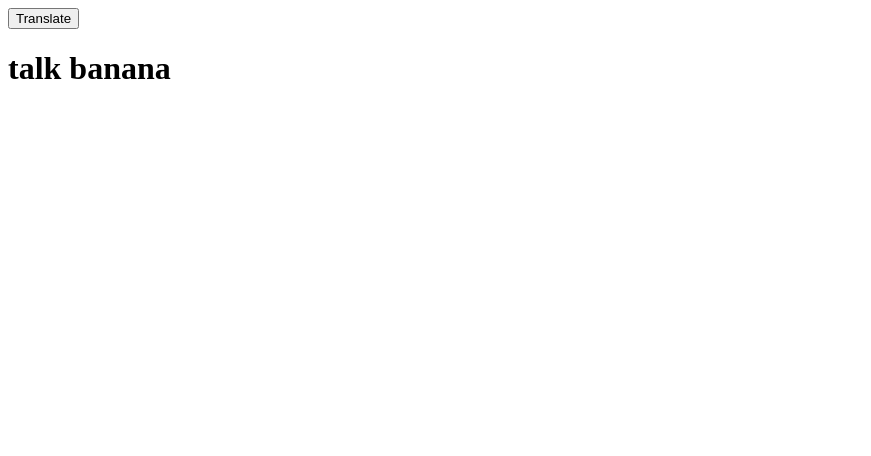
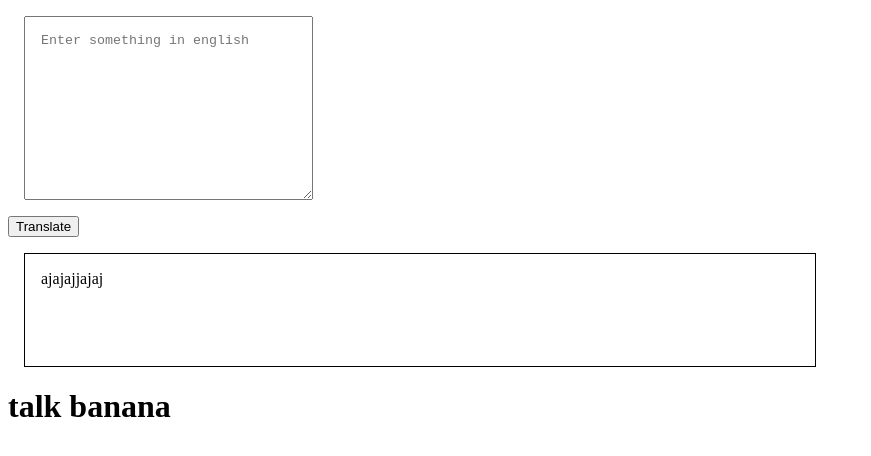
Before and after one commit to Saurabhrana2290/Banana-speak, a plain HTML site: page index.html in a window 1280 px wide. Both pictures are taken after a click on the button "Translate". Shown: the whole page, without its empty margins (0-871 px from the left). Drawn offline with Linux system fonts and the light colour scheme.

Commit message:
input output processing done

```diff
--- a/app.js
+++ b/app.js
@@ -1,5 +1,8 @@
 var btnTranslate = document.querySelector("#btn-translate");
+var txtInput = document.querySelector("#txt-input");
+var divOutput = document.querySelector("#output");
+function clickEventHandler(){
+    divOutput.innerHTML="ajajajjajaj  " + txtInput.value;
+}
 
-btnTranslate.addEventListener("click",function clickEventHandler(){
-    console.log("clicked");
-});
+btnTranslate.addEventListener("click",clickEventHandler);
--- a/index.html
+++ b/index.html
@@ -5,10 +5,27 @@
     <meta http-equiv="X-UA-Compatible" content="IE=edge">
     <meta name="viewport" content="width=device-width, initial-scale=1.0">
     <title>banana-speak</title>
-    <script src="/app.js"></script>
+    <style>
+        #txt-input{
+            margin: 1rem;
+            padding: 1rem;
+            display: block;
+        }
+        #output{
+            border: 1px solid black;
+            width: 60%;
+            height: 10vh;
+            margin: 1rem;
+            padding: 1rem;
+        }
+    </style>
+
 </head>
 <body>
+    <textarea name="" id="txt-input" cols="30" rows="10" placeholder="Enter something in english "></textarea>
     <button id="btn-translate">Translate</button>
+    <div id="output"></div>
     <h1>talk banana</h1>
+    <script src="app.js"></script>
 </body>
 </html>
```
